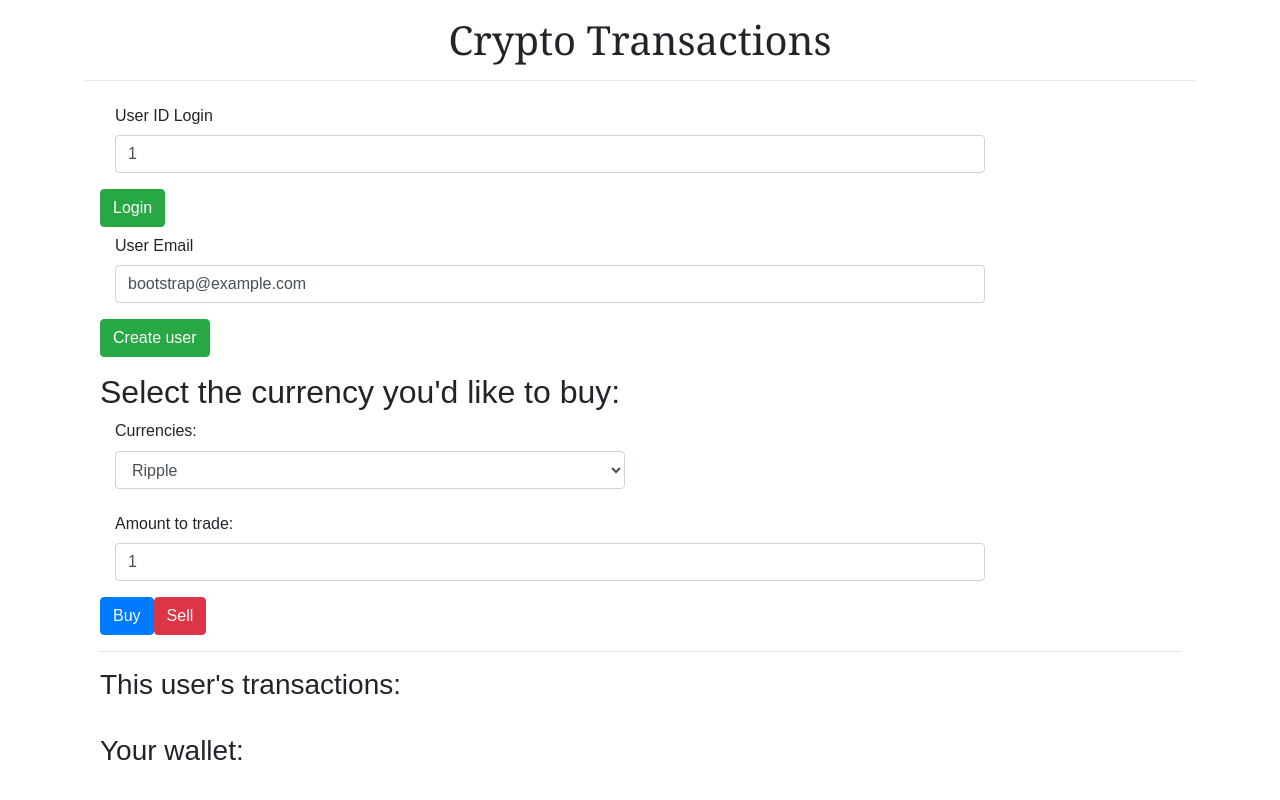
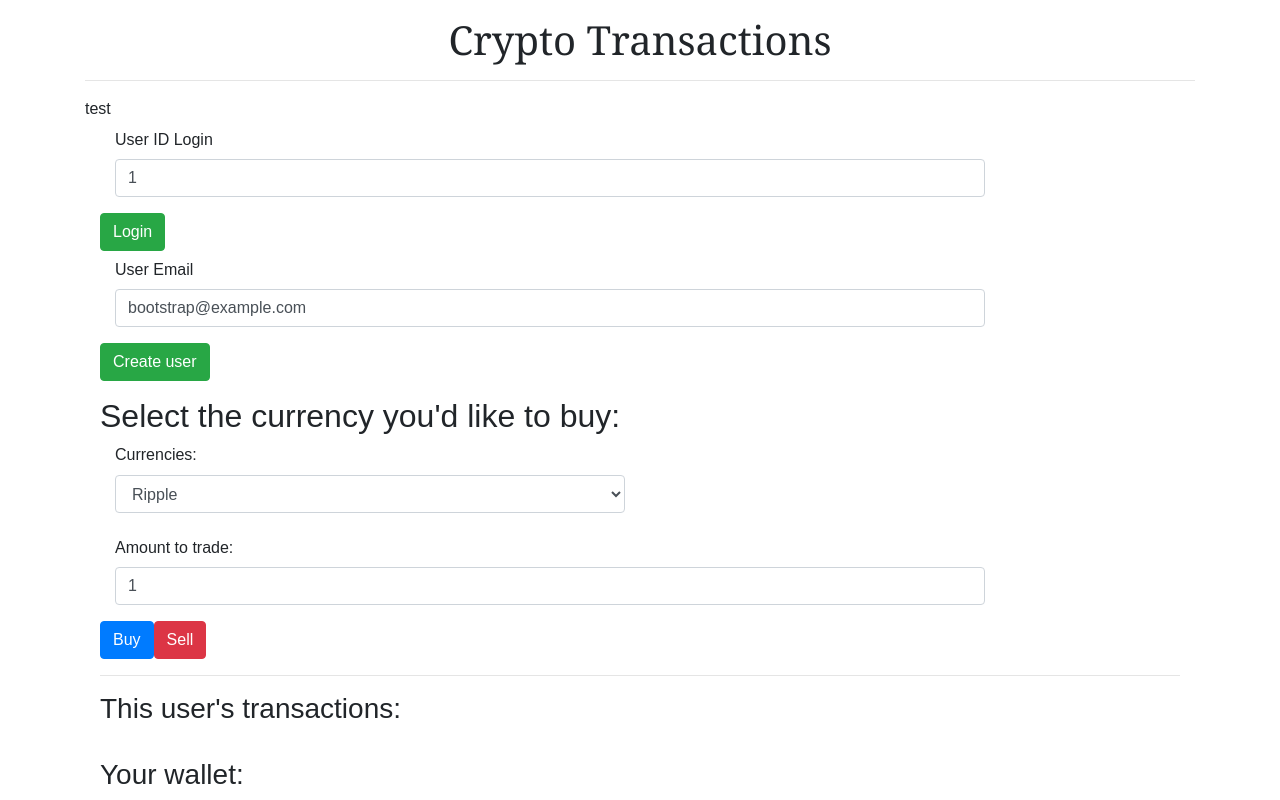
Before and after one commit to rwmullowney/NYT-React-Search, a React (Create React App) app: page / in a window 1280 px wide. Built offline with nearby package versions, Linux system fonts and the light colour scheme; no server answers.

Commit message:
displays JSON.stringified text on page in real time when selected, but I can't get it to display out of them.  Seems like a similar async issue.

```diff
--- a/src/components/Header.js
+++ b/src/components/Header.js
@@ -15,29 +15,34 @@ export default class Header extends Component {
     value: 52
   };
 
+
   // Runs the API query upon page load
   componentDidMount() {
     this.cryptoAPI();
   };
+
 
   // Runs the CoinMarketCap API and updates the state with the response
   cryptoAPI() {
     API.search()
       .then(
         res => this.setState({ cryptos: res.data.data })
+        // res => {
+        //   let cryptoArray = []
+        //   for (let i in res.data.data) {
+        //     cryptoArray.push(res.data.data[i])
+        //   }
+        //   this.setState({ cryptos: cryptoArray });
+        // }
       )
       .catch(err => console.log(err));
   };
 
-  // Passes successfully!
-  testFunction() {
-    console.log("this is a test");
-  };
-
-
-  updateCrypto = e => {
+  // Update the crypto on the page
+  onCryptoChange = e => {
     console.log("updating with " + e.target.value)
-    // this.setState({value: e.target.value})
+    this.setState({ value: e.target.value })
+    // console.log(this.state.cryptos[this.state.value])
   }
 
 
@@ -46,7 +51,10 @@ export default class Header extends Component {
 
 
   render() {
+
+    { console.log(this.state.cryptos) }
     return (
+
       <div className="container justify-content-center mt-3 header">
         <h1 className="text-center" style={textStyle}>Crypto Transactions</h1>
 
@@ -56,7 +64,7 @@ export default class Header extends Component {
         <Transactions
           cryptos={this.state.cryptos}
           value={this.state.value}
-          updateCrypto={this.updateCrypto}
+          onCryptoChange={this.onCryptoChange}
         />
       </div>
     )
--- a/src/components/Transactions.js
+++ b/src/components/Transactions.js
@@ -5,23 +5,24 @@ class CoinMenu extends Component {
 
   render() {
 
-
+    console.log("this props props")
     console.log(this.props.props)
     return (
       <div>
+        {/* {JSON.stringify(this.props.props.cryptos[1])} */}
         <select
           value={this.props.props.value}
-          onChange={this.props.props.updateCrypto}
+          onChange={this.props.props.onCryptoChange}
           className="form-control" id="coinDropdown">
           <option value="1">Bitcoin</option>
           <option value="2">Litecoin</option>
           <option value="52">Ripple</option>
           <option value="512">Stellar</option>
+          <option value="825">Tether</option>
           <option value="1027">Ethereum</option>
           <option value="1720">IOTA</option>
           <option value="1765">EOS</option>
           <option value="1831">Bitcoin Cash</option>
-          <option value="1958">TRON</option>
           <option value="2010">Cardano</option>
         </select>
       </div>
@@ -36,11 +37,9 @@ class CoinMenu extends Component {
 const Transactions = props => (
   <div className="transactions">
 
-    {/* {props.updateCrypto()} */}
-    {console.log(props)}
+    {'test'}
+    {/* {JSON.stringify(props.cryptos[52])} */}
     {props.cryptos.length > 0 ? props.cryptos[0].symbol : null}
-    {/* {console.log(props.cryptos[2])} */}
-
 
     <div className="container">
       {/* {{!-- Sign in as a select userID --}} */}
@@ -82,7 +81,7 @@ const Transactions = props => (
       </div>
 
       {/* TODO: Display coin API information here */}
-      <div id="coinIcon"></div>
+      <div id="coinIcon">{JSON.stringify(props.cryptos[props.value])}</div>
       <div id="coinName"></div>
       <div id="coinPrice"></div>
 
```
